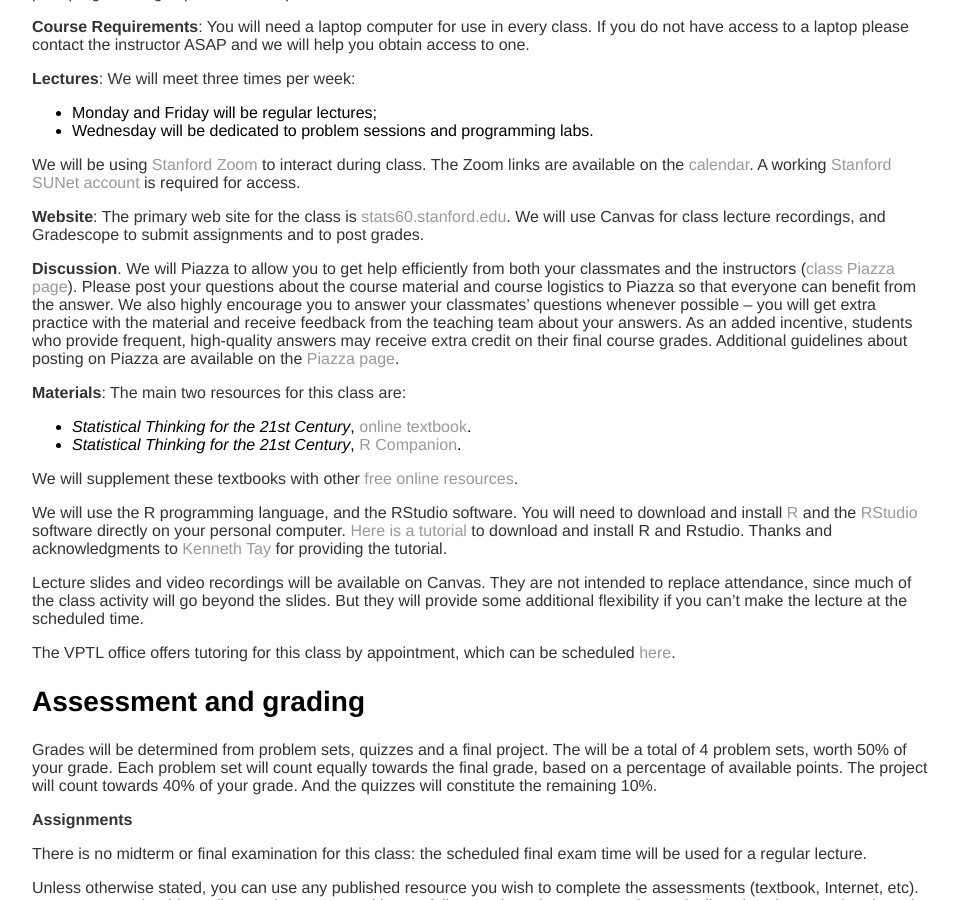
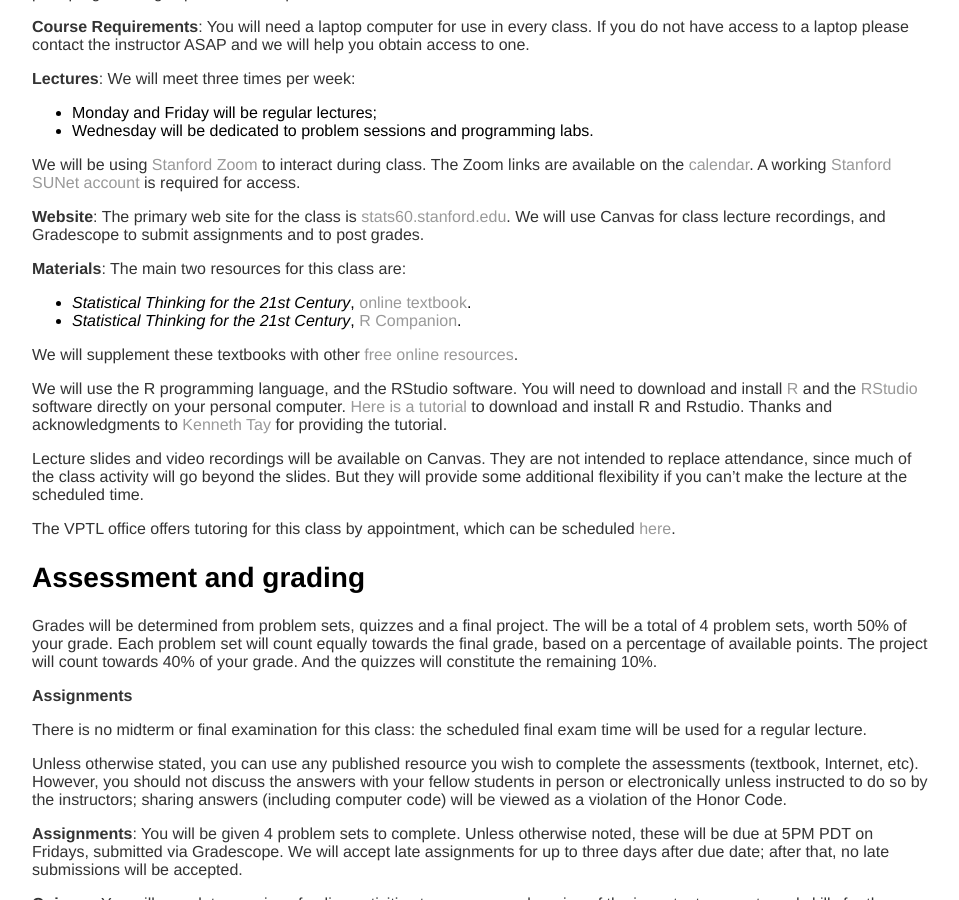
Before and after one commit to stats60/stats60.github.io, a Jekyll site: the page built from prospectus/index.md, in a window 1280 px wide and 900 px high, scrolled down 700 px. Shown: the whole window, without its empty margins (160-1119 px from the left). Built offline with Jekyll 4.4.1, drawn with Linux system fonts in a browser that asks for light colours; our own code applies the rules of GitHub Pages for plain Markdown files.

Commit message:
removed piazza

```diff
--- a/prospectus/index.md
+++ b/prospectus/index.md
@@ -32,7 +32,7 @@ We will be using [Stanford Zoom](https://uit.stanford.edu/service/zoom) to inter
 
 **Website**: The primary web site for the class is [stats60.stanford.edu](http://stats60.stanford.edu). We will use Canvas for class lecture recordings, and Gradescope to submit assignments and to post grades.
 
-**Discussion**.  We will Piazza to allow you to get help efficiently from both your classmates and the instructors ([class Piazza page](https://piazza.com/stanford/summer2020/stats60psych10stats160)). Please post your questions about the course material and course logistics to Piazza so that everyone can benefit from the answer. We also highly encourage you to answer your classmates’ questions whenever possible – you will get extra practice with the material and receive feedback from the teaching team about your answers. As an added incentive, students who provide frequent, high-quality answers may receive extra credit on their final course grades. Additional guidelines about posting on Piazza are available on the [Piazza page](https://piazza.com/product/overview).
+<!-- **Discussion**.  We will Piazza to allow you to get help efficiently from both your classmates and the instructors ([class Piazza page](https://piazza.com/stanford/summer2020/stats60psych10stats160)). Please post your questions about the course material and course logistics to Piazza so that everyone can benefit from the answer. We also highly encourage you to answer your classmates’ questions whenever possible – you will get extra practice with the material and receive feedback from the teaching team about your answers. As an added incentive, students who provide frequent, high-quality answers may receive extra credit on their final course grades. Additional guidelines about posting on Piazza are available on the [Piazza page](https://piazza.com/product/overview). -->
 
 **Materials**:
 The main two resources for this class are:
```
